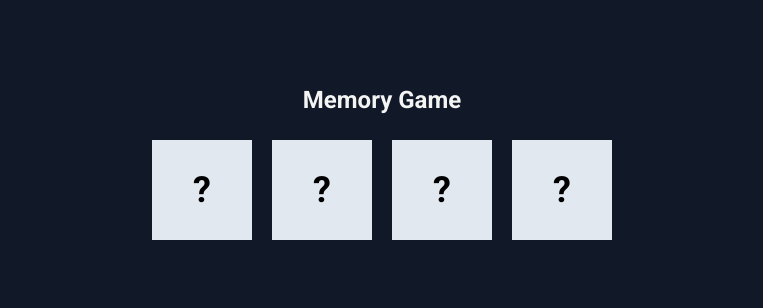
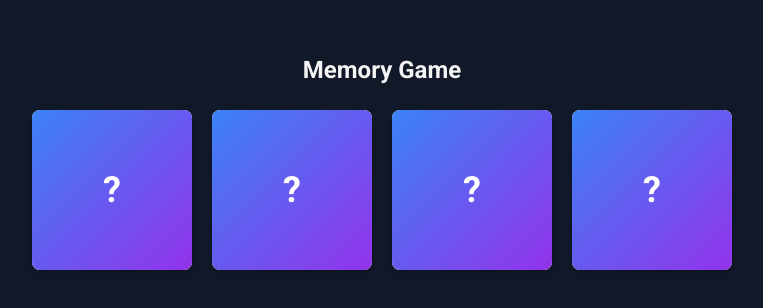
Before and after one commit to UnknownCoder404/Memory-game, a Next.js app: page / in a window 1280 px wide. Shown: the part 238-546 px from the top of the page, without its empty margins (258-1021 px from the left). Built offline with nearby package versions, Linux system fonts and the light colour scheme.

Commit message:
Style cards better

```diff
--- a/app/components/MemoGame.tsx
+++ b/app/components/MemoGame.tsx
@@ -102,10 +102,10 @@ export default function MemoGame() {
                         <Confetti />
                     </>
                 )}
-                <div className="grid grid-cols-4 gap-5 mt-6">
+                <div className="grid grid-cols-2 sm:grid-cols-3 md:grid-cols-4 gap-5 mt-6">
                     {cards.map((card, index) => (
                         <Card
-                            key={card.id}
+                            key={index}
                             card={card}
                             flipped={flipped.includes(index)}
                             solved={solved.includes(index)}
@@ -144,15 +144,60 @@ interface CardProps {
     solved: boolean;
     onClick: () => void;
 }
-
 function Card({ card, flipped, solved, onClick }: CardProps) {
-    console.log(card.type === "text" ? card.text : "Card is not text.");
     return (
         <div
-            className={`relative w-[20vw] h-[20vw] max-w-[100px] max-h-[100px] cursor-pointer bg-slate-200
-            flex justify-center items-center transition-transform duration-300
-            ${flipped && !solved ? "scale-110" : ""}`}
-            onClick={onClick}
+            className={`
+                relative
+                w-24 h-24
+                sm:w-32 sm:h-32
+                md:w-40 md:h-40
+                cursor-pointer
+                bg-white
+                rounded-lg
+                shadow-md
+                flex
+                justify-center
+                items-center
+                transition-all
+                duration-300
+                transform
+                hover:scale-105
+                ${flipped && !solved ? "rotate-y-180" : ""}
+                ${solved ? "opacity-50 cursor-default" : ""}
+            `}
+            onClick={!solved ? onClick : undefined}
+        >
+            {/* Card Back (Default State) */}
+            <div
+                className={`
+                    absolute
+                    inset-0
+                    bg-gradient-to-br
+                    from-blue-500
+                    to-purple-600
+                    rounded-lg
+                    flex
+                    justify-center
+                    items-center
+                    ${flipped || solved ? "hidden" : ""}
+                `}
+            >
+                <span className="text-4xl font-bold text-white">?</span>
+            </div>
+
+            {/* Card Front (Flipped/Solved State) */}
+            <div
+                className={`
+                    absolute
+                    inset-0
+                    flex
+                    justify-center
+                    items-center
+                    p-2
+                    ${!(flipped || solved) ? "hidden" : ""}
+                    ${flipped && !solved ? "rotate-y-180" : ""}
+                `}
             >
                 {card.type === "image" ? (
                     <Image
@@ -160,28 +205,40 @@ function Card({ card, flipped, solved, onClick }: CardProps) {
                         alt={`${card.name}`}
                         fill
                         priority
-                    style={{
-                        display: flipped || solved ? "block" : "none",
-                    }}
+                        className="object-contain p-2"
                         suppressHydrationWarning
                     />
                 ) : (
-                <span
-                    className={`text-center ${
-                        flipped || solved ? "visible" : "hidden"
-                    } text-wrap overflow-hidden text-ellipsis`}
-                    style={{
-                        maxWidth: "90%", // Ensures the text fits inside the card
-                        wordWrap: "break-word", // Prevents long words from overflowing
-                        textOverflow: "ellipsis", // Adds ellipsis when text overflows
-                    }}
+                    <div
+                        className={`
+                            text-center
+                            text-sm
+                            sm:text-base
+                            md:text-lg
+                            font-semibold
+                            text-gray-800
+                            line-clamp-3
+                            break-words
+                        `}
                     >
                         {card.text}
-                </span>
+                    </div>
                 )}
-            {!flipped && !solved ? (
-                <span className="text-4xl font-bold">?</span>
-            ) : null}
+            </div>
         </div>
     );
 }
+
+// You'll need to add some custom CSS for the rotate effect
+// Add this to your global CSS file or create a new one
+const customCardStyles = `
+@keyframes rotateY {
+    from { transform: rotateY(0deg); }
+    to { transform: rotateY(180deg); }
+}
+
+.rotate-y-180 {
+    animation: rotateY 0.5s linear;
+    transform: rotateY(180deg);
+}
+`;
```
Lines whose indentation alone changed are shown as unchanged.
